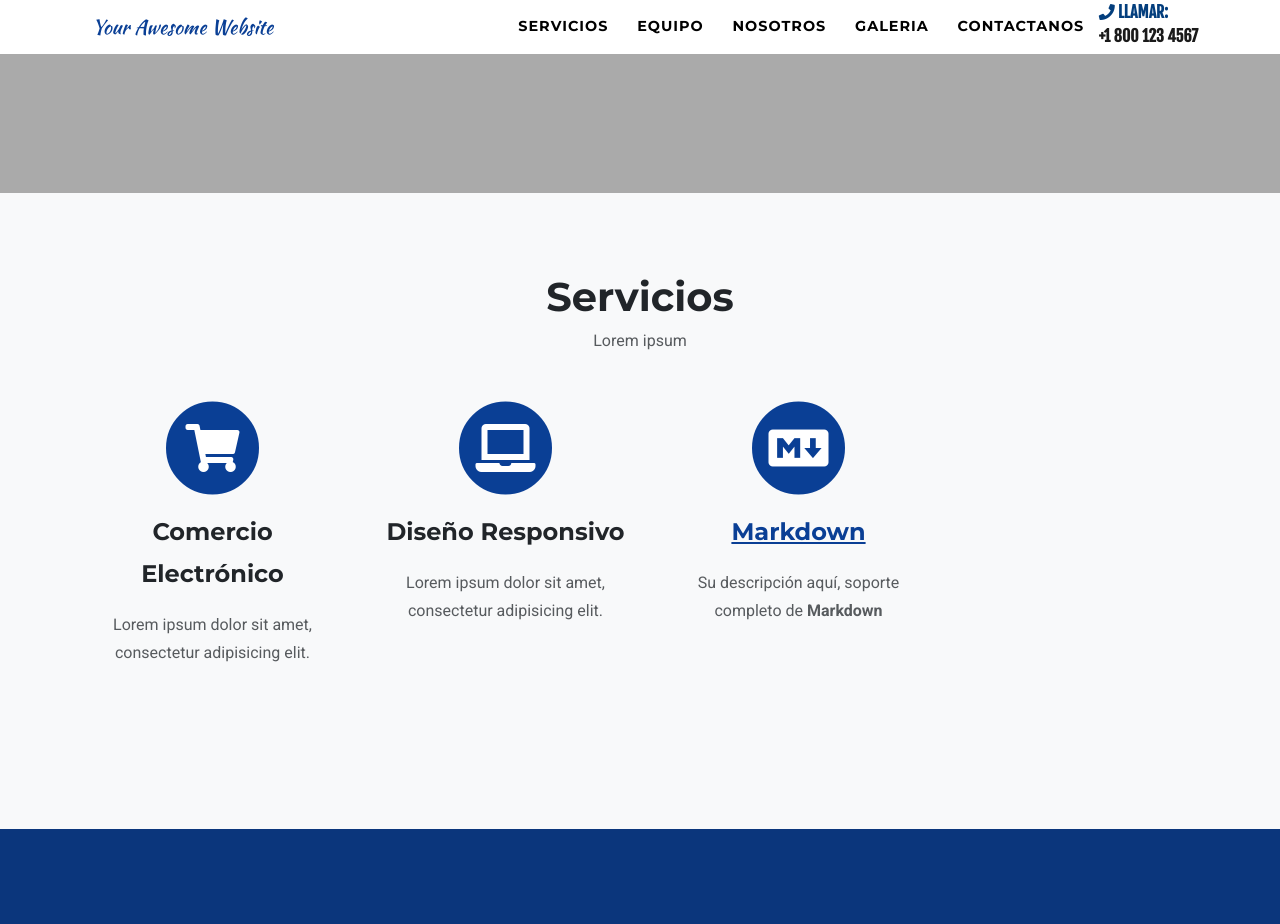
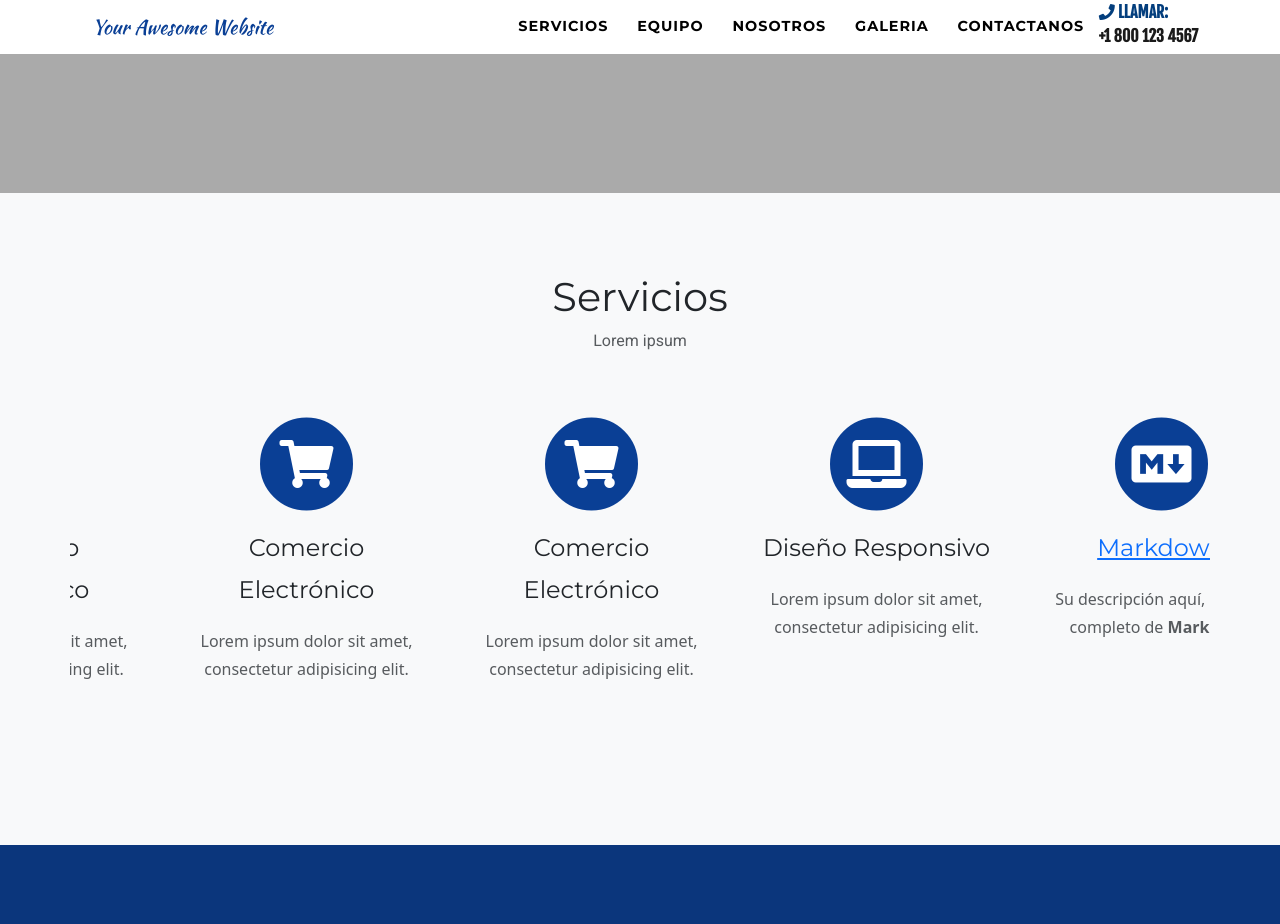
Before and after one commit to miorganizacioncbp/theme, a Jekyll site: the page built from index.md, in a window 1280 px wide and 1400 px high, scrolled down 575 px. Shown: the top 924 px of the window. Built offline with Jekyll 4.4.1, drawn with Linux system fonts in a browser that asks for light colours; some web fonts are replaced.

Commit message:
auto scroll servicios

```diff
--- a/_data/sitetext.yml
+++ b/_data/sitetext.yml
@@ -160,6 +160,15 @@ es: &DEFAULT_ES
       - title: "Comercio Electrónico"
         desc: "Lorem ipsum dolor sit amet, consectetur adipisicing elit. "
         icon: fas fa-shopping-cart #find more at https://fontawesome.com/icons
+      - title: "Comercio Electrónico"
+        desc: "Lorem ipsum dolor sit amet, consectetur adipisicing elit. "
+        icon: fas fa-shopping-cart #find more at https://fontawesome.com/icons
+      - title: "Comercio Electrónico"
+        desc: "Lorem ipsum dolor sit amet, consectetur adipisicing elit. "
+        icon: fas fa-shopping-cart #find more at https://fontawesome.com/icons
+      - title: "Comercio Electrónico"
+        desc: "Lorem ipsum dolor sit amet, consectetur adipisicing elit. "
+        icon: fas fa-shopping-cart #find more at https://fontawesome.com/icons
       - title: "Diseño Responsivo"
         desc: "Lorem ipsum dolor sit amet, consectetur adipisicing elit. "
         icon: fas fa-laptop
--- a/_includes/services.html
+++ b/_includes/services.html
@@ -12,14 +12,15 @@
         </div>
       </div>
 
-      <div class="row scroll-container">
+      <div class="row" id="scrollContainer">
+        <div class="scroll-disabler"></div>
         {% for service in site.data.sitetext[site.locale].services.list %}
-          <div class="col-lg-3 col-md-4 col-sm-6 col-6 text-center">
+          <div id="scrollElement" class="col-lg-3 col-md-4 col-sm-6 col-6 text-center">
             <span class="fa-stack fa-3x icon-responsive">
-              <i class="fas fa-circle fa-stack-2x text-primary "></i>
+              <i class="fas fa-circle fa-stack-2x"></i>
               <i class="{{ service.icon | default: 'fas fa-shopping-cart' }} fa-stack-1x fa-inverse"></i>
             </span>
-            <h4 class="service-heading">{{ service.title | markdownify }}</h4>
+            <h4 id="serviceTitle" class="service-heading">{{ service.title | markdownify }}</h4>
             {% if service.desc %}
               <div class="text-muted">{{ service.desc | markdownify }}</div>
             {% endif %}
@@ -42,14 +43,15 @@
       </div>
     </div>
 
-    <div class="row justify-content-center text-center">
-      {% for service in site.data.sitetext.services.list %}
-        <div class="col-md-3">
-          <span class="fa-stack fa-4x icon-responsive">
+    <div class="row" id="scrollContainer">
+      <div class="scroll-disabler"></div>
+      {% for service in site.data.sitetext[site.locale].services.list %}
+        <div id="scrollElement" class="col-lg-3 col-md-4 col-sm-6 col-6 text-center">
+          <span class="fa-stack fa-3x icon-responsive">
             <i class="fas fa-circle fa-stack-2x text-primary"></i>
             <i class="{{ service.icon | default: 'fas fa-shopping-cart' }} fa-stack-1x fa-inverse"></i>
           </span>
-          <h4 class="service-heading">{{ service.title | markdownify }}</h4>
+          <h4 id="serviceTitle" class="service-heading">{{ service.title | markdownify }}</h4>
           {% if service.desc %}
             <div class="text-muted">{{ service.desc | markdownify }}</div>
           {% endif %}
--- a/_layouts/default.html
+++ b/_layouts/default.html
@@ -23,6 +23,9 @@
 	  <!-- Custom scripts for this template -->
 	  <script src="assets/js/agency.min.js"></script>
 
+
+	  <link href="https://cdn.jsdelivr.net/npm/bootstrap@5.3.0-alpha3/dist/css/bootstrap.min.css" rel="stylesheet">
+	  <script src="https://cdn.jsdelivr.net/npm/bootstrap@5.3.0-alpha3/dist/js/bootstrap.bundle.min.js"></script>
 	  <script src="https://cdn.jsdelivr.net/npm/bootstrap@5.3.0/dist/js/bootstrap.bundle.min.js"></script>
 
 
--- a/_sass/layout/_services.scss
+++ b/_sass/layout/_services.scss
@@ -31,29 +31,55 @@
   }
 }
 
-.scroll-container {
-  display: flex; /* Flexbox para mantener los ítems en fila */
+#scrollContainer {
+  display: flex;
   flex-wrap: nowrap; /* Evita que los ítems bajen a otra fila */
-  gap: 0.5rem; /* Espacio entre ítems */
-  overflow-x: auto; /* Activa el scroll horizontal */
-  padding-bottom: 1rem; /* Espacio para evitar recortes al hacer scroll */
-  scroll-behavior: smooth; /* Desplazamiento suave */
-  scroll-snap-type: x mandatory; /* Ancla los ítems para un desplazamiento uniforme */
+  overflow-x: scroll;
+  -ms-overflow-style: none;
+  scrollbar-width: none;
 }
 
-.scroll-container > div {
+#scrollContainer > div {
   scroll-snap-align: start; /* Cada ítem se alinea al inicio */
+  flex: 0 0 auto; /* Evita que los ítems cambien de tamaño */
+  padding: 16px; /* Espaciado alrededor de los ítems */
 }
 
-.scroll-container::-webkit-scrollbar {
-  height: 6px; /* Tamaño del scrollbar horizontal */
+#scrollContainer::-webkit-scrollbar {
+  display: none; /* Oculta la barra de desplazamiento en navegadores compatibles */
 }
 
-.scroll-container::-webkit-scrollbar-thumb {
+
+#scrollContainer::-webkit-scrollbar-thumb {
   background-color: #888; /* Color del scrollbar */
   border-radius: 4px;
 }
 
-.scroll-container::-webkit-scrollbar-thumb:hover {
+#scrollContainer::-webkit-scrollbar-thumb:hover {
   background-color: #555; /* Color del scrollbar al pasar el mouse */
 }
+
+.scroll-disabler {
+  width: 100vw;
+  height: 34.4px;
+  position: absolute;
+  background-color: rgba(0,0,0 , 0.0001);
+}
+
+ ::-webkit-scrollbar {
+  display: none;
+}
+
+#scrollElement {
+  padding: 8px;
+}
+
+#serviceTitle{
+  flex-wrap: wrap;
+}
+
+#scrollContainer{
+  .icon-responsive{
+    color: $primary;
+  }
+}
```
Also changed, not shown: other parts of _includes/services.html (+26 -0 lines).
